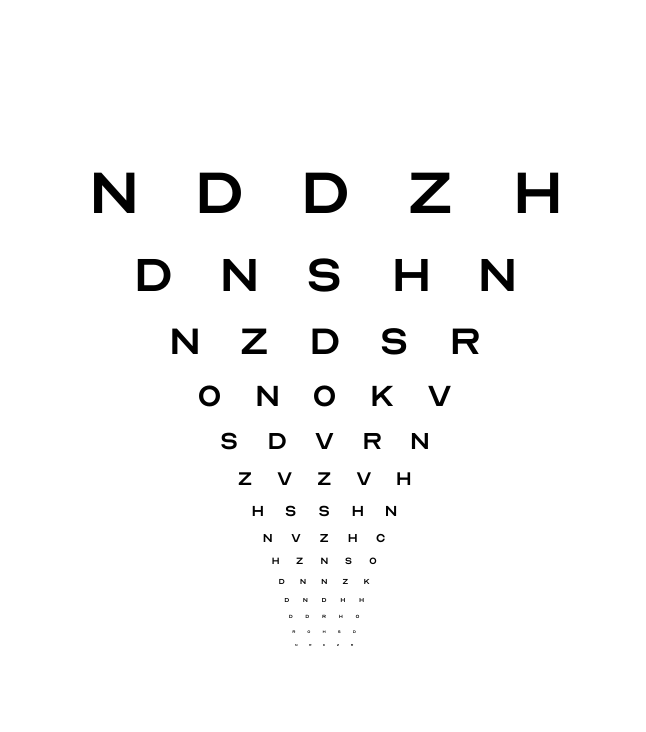
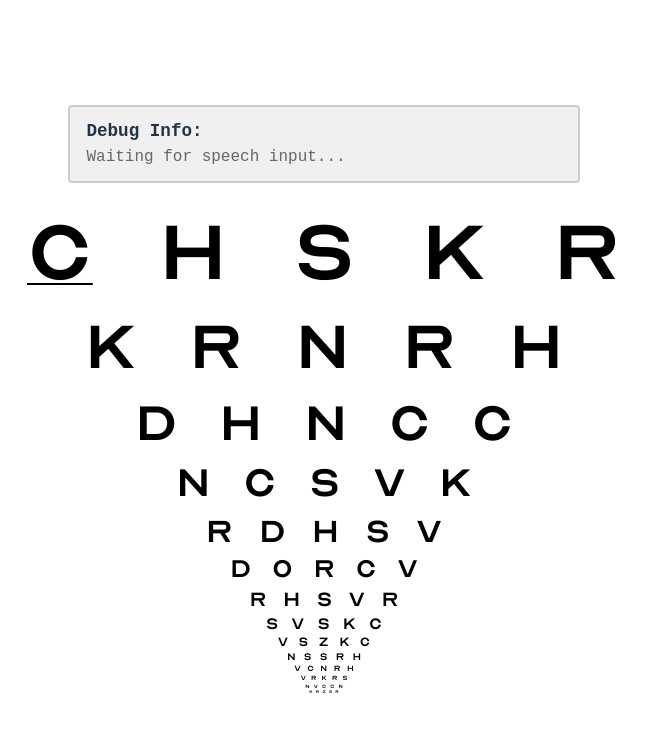
Before and after one commit to mieubrisse/man-vs-myopia-app, a React (Vite) app: page / in a window 1280 px wide. Shown: the top 732 px of the page, without its empty margins (316-962 px from the left). Built offline with nearby package versions, Linux system fonts and the light colour scheme.

Commit message:
Sort of working!

```diff
--- a/src/components/LogMARChart.css
+++ b/src/components/LogMARChart.css
@@ -10,35 +10,49 @@
   display: flex;
   justify-content: center;
   align-items: baseline; /* Align letters at the bottom */
-  gap: 1ch; /* Spacing between letters equal to the width of the character */
-}
-
-.chart-row:not(:first-child) {
-  /* Margin at the top of the current row, equal to 1ch of this row's letters */
-  margin-top: 1ch;
+  gap: 0; /* Horizontal spacing is handled by invisible characters */
+  line-height: 1; /* Crucial: ensure row height is exactly its content height */
+  margin: 0; /* Zero out all margins */
+  padding: 0; /* Zero out all padding */
 }
 
 .letter {
   /* Base size for the largest letters (LogMAR 1.0) */
-  font-size: 0.25rem;
-  /* Each row is 1.26 times smaller than the previous row */
-  font-size: calc(0.25rem * pow(1.26, calc(13 - var(--row-index))));
+  font-size: calc(0.33rem * pow(1.26, calc(13 - var(--row-index))));
   font-family: "Optician Sans", Arial, sans-serif;
   font-weight: bold;
   color: #000;
-  width: 1ch; /* Ensure each letter occupies exactly 1 character width */
-  text-align: center; /* Center the letter within its 1ch width */
-  line-height: 1; /* Crucial: ensure letter box height is exactly its font-size */
-  /* Ensure no conflicting properties */
-  display: inline-block; /* Helps with consistent rendering, especially of font size */
-  word-spacing: normal; /* Ensure no default word spacing */
-}
-
-.letter:not(:last-child) {
-  margin-right: 1ch; /* Spacing equal to the width of the character for all but the last */
+  line-height: 1; /* Ensure letter box height is exactly its font-size */
+  margin: 0; /* Zero out all margins */
+  padding: 0; /* Zero out all padding */
 }
 
 /* The last letter in each row should not have extra spacing */
 .letter:last-child {
   letter-spacing: 0;
 }
+
+.spacer-char {
+  font-size: calc(0.33rem * pow(1.26, calc(13 - var(--row-index))));
+  font-family: "Optician Sans", Arial, sans-serif;
+  color: transparent; /* Make the character invisible */
+  line-height: 1;
+  margin: 0;
+  padding: 0;
+}
+
+.letter.correct {
+  color: #22c55e; /* Green color for correct answers */
+  transition: color 0.3s ease;
+}
+
+.letter.incorrect {
+  color: #ef4444; /* Red color for incorrect answers */
+  transition: color 0.3s ease;
+}
+
+.letter.current {
+  text-decoration: underline;
+  text-decoration-thickness: 2px;
+  text-underline-offset: 4px;
+}
--- a/src/components/LogMARChart.tsx
+++ b/src/components/LogMARChart.tsx
@@ -1,42 +1,360 @@
-import React from "react";
+import React, { useEffect, useState, useRef } from "react";
 import "./LogMARChart.css";
 
+// Add Web Speech API type declarations
+interface SpeechRecognitionEvent extends Event {
+  results: SpeechRecognitionResultList;
+  resultIndex: number;
+}
+
+interface SpeechRecognitionResultList {
+  length: number;
+  item(index: number): SpeechRecognitionResult;
+  [index: number]: SpeechRecognitionResult;
+}
+
+interface SpeechRecognitionResult {
+  isFinal: boolean;
+  length: number;
+  item(index: number): SpeechRecognitionAlternative;
+  [index: number]: SpeechRecognitionAlternative;
+}
+
+interface SpeechRecognitionAlternative {
+  transcript: string;
+  confidence: number;
+}
+
+interface SpeechRecognitionErrorEvent extends Event {
+  error: string;
+  message: string;
+}
+
+interface SpeechRecognition extends EventTarget {
+  continuous: boolean;
+  interimResults: boolean;
+  lang: string;
+  onstart: (event: Event) => void;
+  onend: (event: Event) => void;
+  onerror: (event: SpeechRecognitionErrorEvent) => void;
+  onresult: (event: SpeechRecognitionEvent) => void;
+  start(): void;
+  stop(): void;
+}
+
+declare global {
+  interface Window {
+    SpeechRecognition: new () => SpeechRecognition;
+    webkitSpeechRecognition: new () => SpeechRecognition;
+  }
+}
+
+interface LetterState {
+  char: string;
+  isSpacer?: boolean;
+  status?: "correct" | "incorrect" | "current" | undefined;
+}
+
+interface DebugInfo {
+  transcript: string;
+  confidence: number;
+  timestamp: number;
+}
+
 const LogMARChart: React.FC = () => {
-  // Sloan letters - standardized optotype set for visual acuity testing
   const SLOAN_LETTERS = ["C", "D", "H", "K", "N", "O", "R", "S", "V", "Z"];
+  const NUM_LETTERS_PER_LINE = 5;
+  const CONFIDENCE_THRESHOLD = 0.6;
 
-  // LogMAR values from 1.0 to -0.3 (20/200 to 20/10)
+  // Common ways people might say each letter
+  const LETTER_MAPPINGS: { [key: string]: string[] } = {
+    C: ["C", "SEE", "SEA", "CEE"],
+    D: ["D", "DEE", "DE"],
+    H: ["H", "AITCH", "HATCH"],
+    K: ["K", "KAY", "KAYE"],
+    N: ["N", "EN", "END"],
+    O: ["O", "OH", "ZERO"],
+    R: ["R", "ARE", "OUR", "ARR"],
+    S: ["S", "ESS", "ES"],
+    V: ["V", "VEE", "VEE"],
+    Z: ["Z", "ZEE", "ZED", "ZEE"],
+  };
+
   const logMARValues = [
     1.0, 0.9, 0.8, 0.7, 0.6, 0.5, 0.4, 0.3, 0.2, 0.1, 0.0, -0.1, -0.2, -0.3,
   ];
 
-  // Get random Sloan letters for a row
-  const getRandomSloanLetters = (count: number): string[] => {
-    const letters: string[] = [];
-    for (let i = 0; i < count; i++) {
-      const randomIndex = Math.floor(Math.random() * SLOAN_LETTERS.length);
-      letters.push(SLOAN_LETTERS[randomIndex]);
+  const [letters, setLetters] = useState<LetterState[][]>([]);
+  const [currentRow, setCurrentRow] = useState(0);
+  const [currentCol, setCurrentCol] = useState(0);
+  const [error, setError] = useState<string | null>(null);
+  const [debugInfo, setDebugInfo] = useState<DebugInfo[]>([]);
+  const recognitionRef = useRef<SpeechRecognition | null>(null);
+
+  // Initialize the chart with random letters
+  useEffect(() => {
+    const initialLetters = logMARValues.map(() => {
+      const row: LetterState[] = [];
+      for (let i = 0; i < NUM_LETTERS_PER_LINE; i++) {
+        const randomIndex = Math.floor(Math.random() * SLOAN_LETTERS.length);
+        row.push({ char: SLOAN_LETTERS[randomIndex] });
+        if (i < NUM_LETTERS_PER_LINE - 1) {
+          row.push({ char: "C", isSpacer: true });
+        }
+      }
+      return row;
+    });
+
+    if (initialLetters[0] && initialLetters[0][0]) {
+      initialLetters[0][0].status = "current";
     }
-    return letters;
+
+    setLetters(initialLetters);
+  }, []);
+
+  // Initialize speech recognition
+  useEffect(() => {
+    if ("SpeechRecognition" in window || "webkitSpeechRecognition" in window) {
+      const SpeechRecognition =
+        window.SpeechRecognition || window.webkitSpeechRecognition;
+      recognitionRef.current = new SpeechRecognition();
+      recognitionRef.current.continuous = true;
+      recognitionRef.current.interimResults = true;
+      recognitionRef.current.lang = "en-US";
+
+      recognitionRef.current.onstart = () => {
+        console.log("Speech recognition started");
+        setError(null);
+      };
+
+      recognitionRef.current.onerror = (event: SpeechRecognitionErrorEvent) => {
+        console.error("Speech recognition error:", event.error);
+        setError(`Speech recognition error: ${event.error}`);
+      };
+
+      recognitionRef.current.onend = () => {
+        console.log("Speech recognition ended");
+        // Restart recognition if it ends unexpectedly
+        if (recognitionRef.current) {
+          recognitionRef.current.start();
+        }
+      };
+
+      recognitionRef.current.onresult = (event: SpeechRecognitionEvent) => {
+        console.log("Speech recognition result received:", event.results);
+        const result = event.results[event.results.length - 1];
+        const transcript = result[0].transcript.trim().toUpperCase();
+        const confidence = result[0].confidence;
+        console.log(
+          "Transcript:",
+          transcript,
+          "Confidence:",
+          confidence,
+          "Is Final:",
+          result.isFinal
+        );
+
+        // Only update debug info for final results
+        if (result.isFinal) {
+          setDebugInfo((prev) => {
+            const newInfo = {
+              transcript,
+              confidence,
+              timestamp: Date.now(),
+            };
+            return [...prev, newInfo].slice(-5);
+          });
+        }
+
+        if (!result.isFinal || confidence < CONFIDENCE_THRESHOLD) {
+          console.log("Skipping result - not final or low confidence");
+          return;
+        }
+
+        setLetters((prevLetters) => {
+          const newLetters = [...prevLetters];
+          const currentLetter = newLetters[currentRow][currentCol];
+
+          console.log("Current position:", {
+            row: currentRow,
+            col: currentCol,
+          });
+          console.log("Current letter:", currentLetter);
+
+          if (!currentLetter.isSpacer) {
+            const isCorrect = isLetterMatch(transcript, currentLetter.char);
+            console.log(
+              "Checking if",
+              transcript,
+              "matches",
+              currentLetter.char,
+              "Result:",
+              isCorrect
+            );
+
+            if (isCorrect) {
+              console.log("Marking as correct");
+              currentLetter.status = "correct";
+            } else {
+              console.log("Marking as incorrect");
+              currentLetter.status = "incorrect";
+            }
+
+            let nextCol = currentCol + 1;
+            let nextRow = currentRow;
+
+            while (
+              nextCol < newLetters[nextRow].length &&
+              newLetters[nextRow][nextCol].isSpacer
+            ) {
+              nextCol++;
+            }
+
+            if (nextCol >= newLetters[nextRow].length) {
+              nextRow++;
+              nextCol = 0;
+              while (
+                nextCol < newLetters[nextRow].length &&
+                newLetters[nextRow][nextCol].isSpacer
+              ) {
+                nextCol++;
+              }
+            }
+
+            if (nextRow < newLetters.length) {
+              console.log("Moving to next position:", {
+                row: nextRow,
+                col: nextCol,
+              });
+              setCurrentRow(nextRow);
+              setCurrentCol(nextCol);
+              newLetters[nextRow][nextCol].status = "current";
+            }
+          } else {
+            console.log("Current position is a spacer, skipping");
+          }
+
+          return newLetters;
+        });
+      };
+
+      try {
+        recognitionRef.current.start();
+      } catch (error: unknown) {
+        const errorMessage =
+          error instanceof Error ? error.message : "Unknown error";
+        setError(
+          `Failed to start speech recognition: ${errorMessage}. Please ensure you have granted microphone permissions.`
+        );
+      }
+    } else {
+      setError(
+        "Speech recognition is not supported in your browser. Please use Chrome, Edge, or Safari."
+      );
+    }
+
+    return () => {
+      if (recognitionRef.current) {
+        recognitionRef.current.stop();
+      }
+    };
+  }, [currentRow, currentCol]);
+
+  // Helper function to check if a transcript matches a letter
+  const isLetterMatch = (transcript: string, letter: string): boolean => {
+    const mappings = LETTER_MAPPINGS[letter] || [letter];
+    return mappings.some((mapping) => transcript.includes(mapping));
   };
 
   return (
     <div
-      style={{ display: "flex", flexDirection: "column", alignItems: "center" }}
+      style={{
+        display: "flex",
+        flexDirection: "column",
+        alignItems: "center",
+        width: "100%",
+      }}
     >
-      {logMARValues.map((_, index) => (
+      {error && (
         <div
-          key={index}
-          className="chart-row"
-          style={{ "--row-index": index } as React.CSSProperties}
+          style={{
+            color: "red",
+            marginBottom: "1rem",
+            padding: "0.5rem",
+            border: "1px solid red",
+          }}
         >
-          {getRandomSloanLetters(5).map((letter, i) => (
-            <span key={i} className="letter">
-              {letter}
-            </span>
-          ))}
+          {error}
         </div>
-      ))}
+      )}
+      <div
+        style={{
+          marginBottom: "1rem",
+          padding: "1rem",
+          backgroundColor: "#f0f0f0",
+          borderRadius: "4px",
+          fontFamily: "monospace",
+          fontSize: "1rem",
+          border: "2px solid #ccc",
+          width: "80%",
+          maxWidth: "600px",
+        }}
+      >
+        <div
+          style={{
+            marginBottom: "0.5rem",
+            fontWeight: "bold",
+            fontSize: "1.1rem",
+          }}
+        >
+          Debug Info:
+        </div>
+        {debugInfo.length === 0 ? (
+          <div style={{ color: "#666" }}>Waiting for speech input...</div>
+        ) : (
+          debugInfo.map((info, index) => (
+            <div
+              key={info.timestamp}
+              style={{
+                marginBottom: "0.5rem",
+                padding: "0.25rem",
+                backgroundColor:
+                  index === debugInfo.length - 1 ? "#e0e0e0" : "transparent",
+              }}
+            >
+              {`[${index + 1}] "${info.transcript}" (${(
+                info.confidence * 100
+              ).toFixed(1)}% confidence)`}
+            </div>
+          ))
+        )}
+      </div>
+      <div
+        style={{
+          display: "flex",
+          flexDirection: "column",
+          alignItems: "center",
+        }}
+      >
+        {letters.map((row, rowIndex) => (
+          <div
+            key={rowIndex}
+            className="chart-row"
+            style={{ "--row-index": rowIndex } as React.CSSProperties}
+          >
+            {row.map((item, colIndex) => (
+              <span
+                key={colIndex}
+                className={`${item.isSpacer ? "spacer-char" : "letter"} ${
+                  item.status || ""
+                }`}
+              >
+                {item.char}
+              </span>
+            ))}
+          </div>
+        ))}
+      </div>
     </div>
   );
 };
--- a/src/index.css
+++ b/src/index.css
@@ -1,6 +1,18 @@
+html {
+  font-size: 16px;
+}
+
+html,
+body,
+#root {
+  margin: 0;
+  padding: 0;
+  line-height: 1;
+  box-sizing: border-box;
+}
+
 :root {
   font-family: system-ui, Avenir, Helvetica, Arial, sans-serif;
-  line-height: 1.5;
   font-weight: 400;
 
   color: #213547;
@@ -13,7 +25,6 @@
 }
 
 body {
-  margin: 0;
   overflow: hidden;
   min-width: 100vw;
   min-height: 100vh;
```
